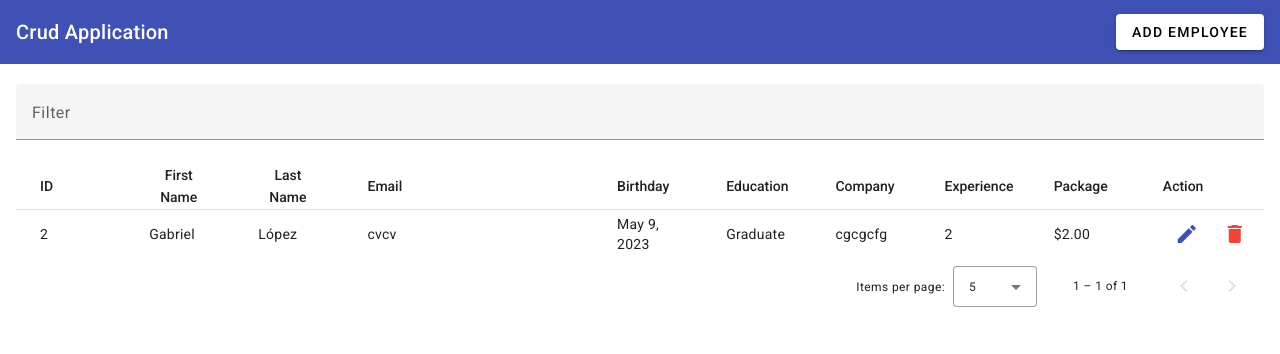
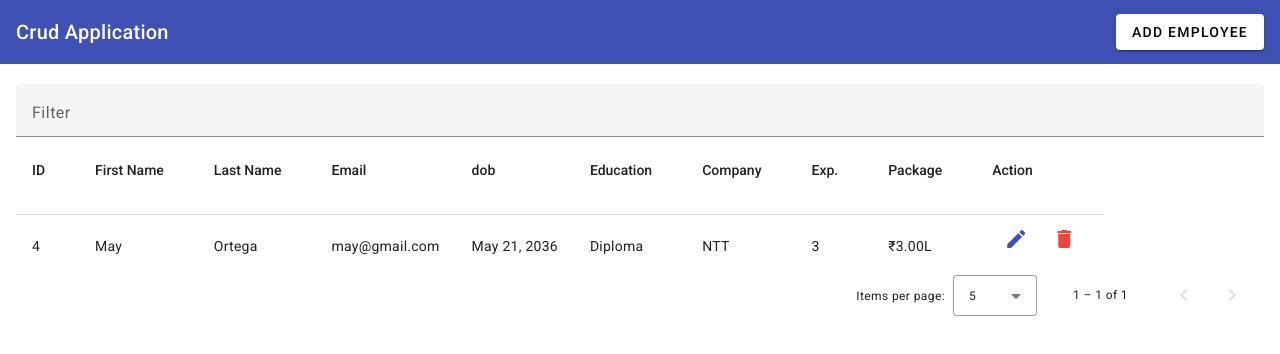
Before and after one commit to MayOrtega/CRUD-Angular, an Angular app: page / in a window 1280 px wide. Shown: the top 354 px of the page. Built offline with nearby package versions, Linux system fonts and the light colour scheme; data requests are answered from the project's data file.

Commit message:
Correcciones

```diff
--- a/db.json
+++ b/db.json
@@ -18,16 +18,16 @@
   },
   "employees": [
     {
-      "firstName": "Gabriel",
-      "lastName": "López",
-      "email": "cvcv",
-      "dob": "2023-05-09T04:00:00.000Z",
-      "gender": "female",
-      "education": "Graduate",
-      "company": "cgcgcfg",
-      "experience": 2,
-      "package": 2,
-      "id": 2
+      "firstName": "May",
+      "lastName": "Ortega",
+      "email": "may@gmail.com",
+      "dob": "2036-05-21T04:00:00.000Z",
+      "gender": "",
+      "education": "Diploma",
+      "company": "NTT",
+      "experience": 3,
+      "package": 3,
+      "id": 4
     }
   ]
 }
--- a/src/app/app.component.css
+++ b/src/app/app.component.css
@@ -6,14 +6,20 @@
   padding-top: 20px;
   margin: 0 auto;
   max-width: 1248px;
+
 }
 
 mat-form-field {
   width: 100%;
+  height:75px;
 }
 
 .mat-column-email{
   word-wrap: break-word !important;
   white-space: unset !important;
-  flex: 0 0 20% !important;
+  flex: 0 0 15% !important;
 }
+
+mat-header-cell, mat-cell {
+  justify-content: justify;
+}
--- a/src/app/app.component.html
+++ b/src/app/app.component.html
@@ -1,95 +1,96 @@
 <mat-toolbar color="primary">
-    <span>Crud Application</span>
+  <span>Crud Application</span>
   <span class="example-spacer"></span>
- <button mat-raised-button (click)="openAddEditEmpForm()"> ADD EMPLOYEE</button>
+  <button mat-raised-button (click)="openAddEditEmpForm()">
+    ADD EMPLOYEE
+  </button>
 </mat-toolbar>
 
+
+
 <div class="main-body">
+
   <mat-form-field>
     <mat-label>Filter</mat-label>
     <input matInput (keyup)="applyFilter($event)" placeholder="Ex. Mia" #input>
   </mat-form-field>
 
   <div class="table-container">
-    <mat-table [dataSource]="dataSource" matSort>
+    <mat-table mat-table [dataSource]="dataSource" matSort>
 
       <!-- ID Column -->
       <ng-container matColumnDef="id">
-        <mat-header-cell *matHeaderCellDef mat-sort-header> ID </mat-header-cell>
-        <mat-cell *matCellDef="let row"> {{row.id}} </mat-cell>
+        <th mat-header-cell *matHeaderCellDef mat-sort-header> ID </th>
+        <td mat-cell *matCellDef="let row"> {{row.id}} </td>
       </ng-container>
 
-            <!-- Name Column -->
+      <!-- Progress Column -->
       <ng-container matColumnDef="firstName">
-        <mat-header-cell *matHeaderCellDef mat-sort-header> First Name </mat-header-cell>
-        <mat-cell *matCellDef="let row"> {{row.firstName}} </mat-cell>
+        <th mat-header-cell *matHeaderCellDef mat-sort-header> First Name </th>
+        <td mat-cell *matCellDef="let row"> {{row.firstName}}</td>
       </ng-container>
 
       <ng-container matColumnDef="lastName">
-        <mat-header-cell *matHeaderCellDef mat-sort-header> Last Name </mat-header-cell>
-        <mat-cell *matCellDef="let row"> {{row.lastName}} </mat-cell>
+        <th mat-header-cell *matHeaderCellDef mat-sort-header> Last Name </th>
+        <td mat-cell *matCellDef="let row"> {{row.lastName}}</td>
       </ng-container>
 
       <ng-container matColumnDef="email">
-        <mat-header-cell *matHeaderCellDef mat-sort-header class="mat-table-email"> Email </mat-header-cell>
-        <mat-cell *matCellDef="let row"> {{row.email}} </mat-cell>
+        <th mat-header-cell *matHeaderCellDef mat-sort-header> Email </th>
+        <td mat-cell *matCellDef="let row"> {{row.email}}</td>
       </ng-container>
 
-
       <ng-container matColumnDef="dob">
-        <mat-header-cell *matHeaderCellDef mat-sort-header> Birthday </mat-header-cell>
-        <mat-cell *matCellDef="let row"> {{row.dob | date}} </mat-cell>
+        <th mat-header-cell *matHeaderCellDef mat-sort-header> dob </th>
+        <td mat-cell *matCellDef="let row"> {{row.dob | date}}</td>
       </ng-container>
 
       <ng-container matColumnDef="gender">
-        <mat-header-cell *matHeaderCellDef mat-sort-header> Gender </mat-header-cell>
-        <mat-cell *matCellDef="let row"> {{row.gender}} </mat-cell>
+        <th mat-header-cell *matHeaderCellDef mat-sort-header> gender </th>
+        <td mat-cell *matCellDef="let row"> {{row.gender}}</td>
+      </ng-container>
 
-        <ng-container matColumnDef="education">
-          <mat-header-cell *matHeaderCellDef mat-sort-header> Education </mat-header-cell>
-          <mat-cell *matCellDef="let row"> {{row.education}} </mat-cell>
-        </ng-container>
+      <ng-container matColumnDef="education">
+        <th mat-header-cell *matHeaderCellDef mat-sort-header> Education </th>
+        <td mat-cell *matCellDef="let row"> {{row.education}}</td>
       </ng-container>
 
       <ng-container matColumnDef="company">
-        <mat-header-cell *matHeaderCellDef mat-sort-header> Company </mat-header-cell>
-        <mat-cell *matCellDef="let row"> {{row.company}} </mat-cell>
+        <th mat-header-cell *matHeaderCellDef mat-sort-header> Company </th>
+        <td mat-cell *matCellDef="let row"> {{row.company}}</td>
       </ng-container>
 
       <ng-container matColumnDef="experience">
-        <mat-header-cell *matHeaderCellDef mat-sort-header> Experience </mat-header-cell>
-        <mat-cell *matCellDef="let row"> {{row.experience}} </mat-cell>
+        <th mat-header-cell *matHeaderCellDef mat-sort-header> Exp. </th>
+        <td mat-cell *matCellDef="let row"> {{row.experience}}</td>
       </ng-container>
 
       <ng-container matColumnDef="package">
-        <mat-header-cell *matHeaderCellDef mat-sort-header> Package </mat-header-cell>
-        <mat-cell *matCellDef="let row"> {{row.package | currency }} </mat-cell>
+        <th mat-header-cell *matHeaderCellDef mat-sort-header> Package </th>
+        <td mat-cell *matCellDef="let row"> {{row.package | currency:'INR'}}L</td>
       </ng-container>
 
       <ng-container matColumnDef="action">
-        <mat-header-cell *matHeaderCellDef mat-sort-header> Action </mat-header-cell>
-        <mat-cell *matCellDef="let row">
+        <th mat-header-cell *matHeaderCellDef mat-sort-header> Action </th>
+        <td mat-cell *matCellDef="let row">
           <button mat-icon-button color="primary" (click)="openEditForm(row)">
             <mat-icon>edit</mat-icon>
           </button>
           <button mat-icon-button color="warn" (click)="deleteEmployee(row.id)">
             <mat-icon>delete</mat-icon>
           </button>
-        </mat-cell>
+        </td>
       </ng-container>
 
-
-      <mat-row mat-header-row *matHeaderRowDef="displayedColumns"></mat-row>
-      <mat-row mat-row *matRowDef="let row; columns: displayedColumns;"></mat-row>
+      <tr mat-header-row *matHeaderRowDef="displayedColumns"></tr>
+      <tr mat-row *matRowDef="let row; columns: displayedColumns;"></tr>
 
       <!-- Row shown when there is no matching data. -->
       <tr class="mat-row" *matNoDataRow>
-        <mat-cell class="mat-cell" colspan="4">No data matching the filter "{{input.value}}"</mat-cell>
+        <td class="mat-cell" colspan="4">No data matching the filter "{{input.value}}"</td>
       </tr>
     </mat-table>
 
-
+    <mat-paginator [pageSizeOptions]="[5, 10, 25, 100]" aria-label="Select page of users"></mat-paginator>
   </div>
-  <mat-paginator [pageSizeOptions]="[5, 10, 25, 100]" aria-label="Select page of users"></mat-paginator>
-
 </div>
--- a/src/app/app.module.ts
+++ b/src/app/app.module.ts
@@ -22,10 +22,13 @@ import { MatSortModule } from '@angular/material/sort';
 import { MatSnackBarModule } from '@angular/material/snack-bar';
 import { FlexLayoutModule } from '@angular/flex-layout';
 
+
+
 @NgModule({
   declarations: [
     AppComponent,
-    EmpAddEditComponent
+    EmpAddEditComponent,
+
   ],
   imports: [
     BrowserModule,
```
Also changed, not shown: src/app/respaldo.txt (added).
